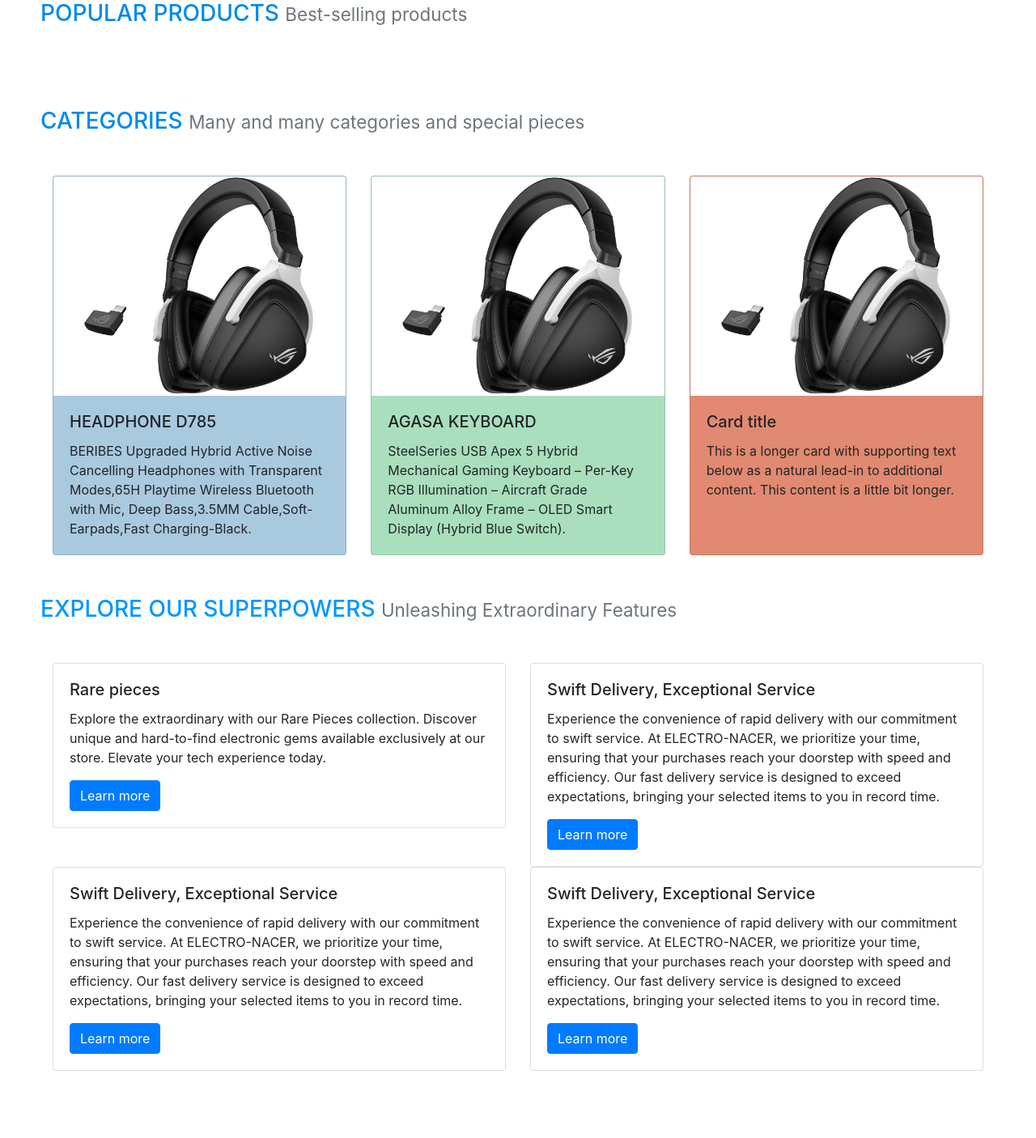
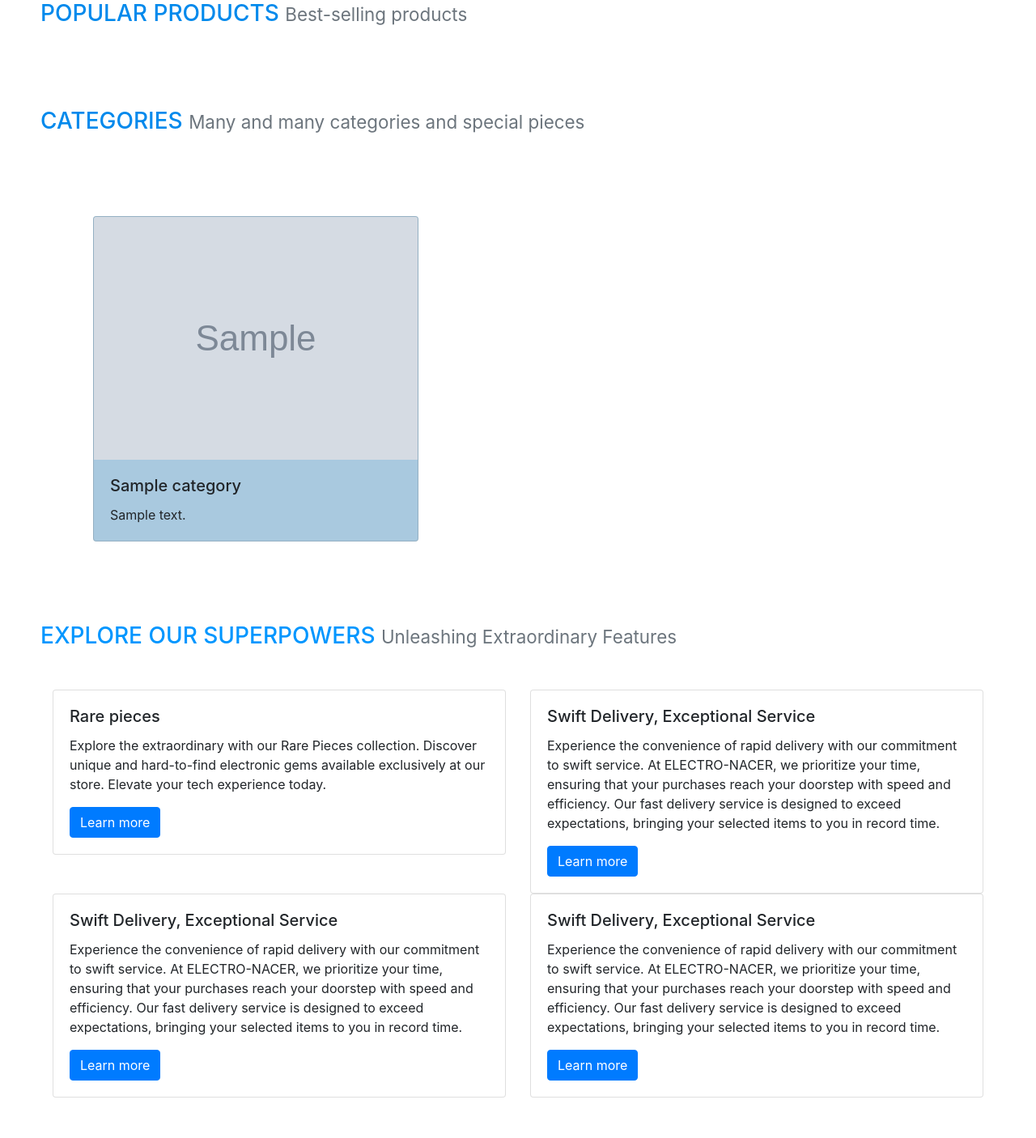
Before and after one commit to MahaDaiki/Brief7, a PHP site: page / in a window 1280 px wide. Shown: the part 410-1816 px from the top of the page at 81% size. Before the commit the page ends 1733 px from the top, so only its background shows below. Run offline with PHP 8.4, Linux system fonts and the light colour scheme; tables that the repository leaves empty or names only in its code hold one stand-in row (values such as "Sample post"); grey boxes marked "Sample" are stand-in pictures.

Commit message:
Still working.

```diff
--- a/index.php
+++ b/index.php
@@ -24,7 +24,7 @@
 
 
         $categoriesList = $connection->query("SELECT * FROM Categories;");
-        $productsList = $connection->query("SELECT * FROM Products where final_price > 7000;");
+        $productsList = $connection->query("SELECT * FROM Products where stock_quantity > 15;");
 
 
 
@@ -59,14 +59,11 @@
         <?php
             echo '<div class="card-deck" style="margin: 50px;">';
             while($product = $productsList->fetch_assoc()) {
-                $imagePath = $product['imgs'];
-                $productName = $product['productname'];
-                $productDescription = $product['descrip'];
                 echo '<div class="card" style="background-color: rgb(169, 201, 223); ">';
-                echo '<img class="card-img-top" src="'.$imagePath.'" alt="Card image cap">';
+                echo '<img class="card-img-top" src="'.$product['imgs'].'" alt="Card image cap">';
                 echo '<div class="card-body">';
-                echo '<h5 class="card-title">'.$productName.'</h5>';
-                echo '<p class="card-text">'.$productDescription.'</p>';
+                echo '<h5 class="card-title">'.$product['productname'].'</h5>';
+                echo '<p class="card-text">'.$product['descrip'].'</p>';
                 echo '</div>';
                 echo '</div>';
             }
@@ -85,29 +82,19 @@
     </h3>
     <div class="card-deck" style="margin: 50px;">
 
-        <div class="card" style="background-color: rgb(169, 201, 223);">
-        <img class="card-img-top" src="img\\c2.jpg" alt="Card image cap">
-        <div class="card-body">
-            <h5 class="card-title">HEADPHONE D785</h5>
-            <p class="card-text"></p>BERIBES Upgraded Hybrid Active Noise Cancelling Headphones with Transparent Modes,65H Playtime Wireless Bluetooth with Mic, Deep Bass,3.5MM Cable,Soft-Earpads,Fast Charging-Black.
-        </div>
-        </div>
-
-        <div class="card" style="background-color: rgb(169, 223, 188);">
-            <img class="card-img-top" src="img\\c2.jpg" alt="Card image cap">
-        <div class="card-body">
-            <h5 class="card-title">AGASA KEYBOARD</h5>
-            <p class="card-text">SteelSeries USB Apex 5 Hybrid Mechanical Gaming Keyboard – Per-Key RGB Illumination – Aircraft Grade Aluminum Alloy Frame – OLED Smart Display (Hybrid Blue Switch).</p>
-        </div>
-        </div>
-
-        <div class="card" style="background-color: rgb(225, 137, 113);">
-            <img class="card-img-top" src="img\\c2.jpg" alt="Card image cap">
-            <div class="card-body">
-            <h5 class="card-title">Card title</h5>
-            <p class="card-text">This is a longer card with supporting text below as a natural lead-in to additional content. This content is a little bit longer.</p>
-            </div>
-        </div>
+    <?php
+            echo '<div class="card-deck" style="margin: 50px;">';
+            while($category = $categoriesList->fetch_assoc()) {
+                echo '<div class="card" style="background-color: rgb(169, 201, 223); ">';
+                echo '<img class="card-img-top" src="'.$category['imgs'].'" alt="Card image cap">';
+                echo '<div class="card-body">';
+                echo '<h5 class="card-title">'.$category['catname'].'</h5>';
+                echo '<p class="card-text">'.$category['descrip'].'</p>';
+                echo '</div>';
+                echo '</div>';
+            }
+            echo '</div>';
+        ?>
 
     </div>
     <!-- CATEGORIES  -->
```
Also changed, not shown: brief7.session.sql (line endings or trailing spaces).
